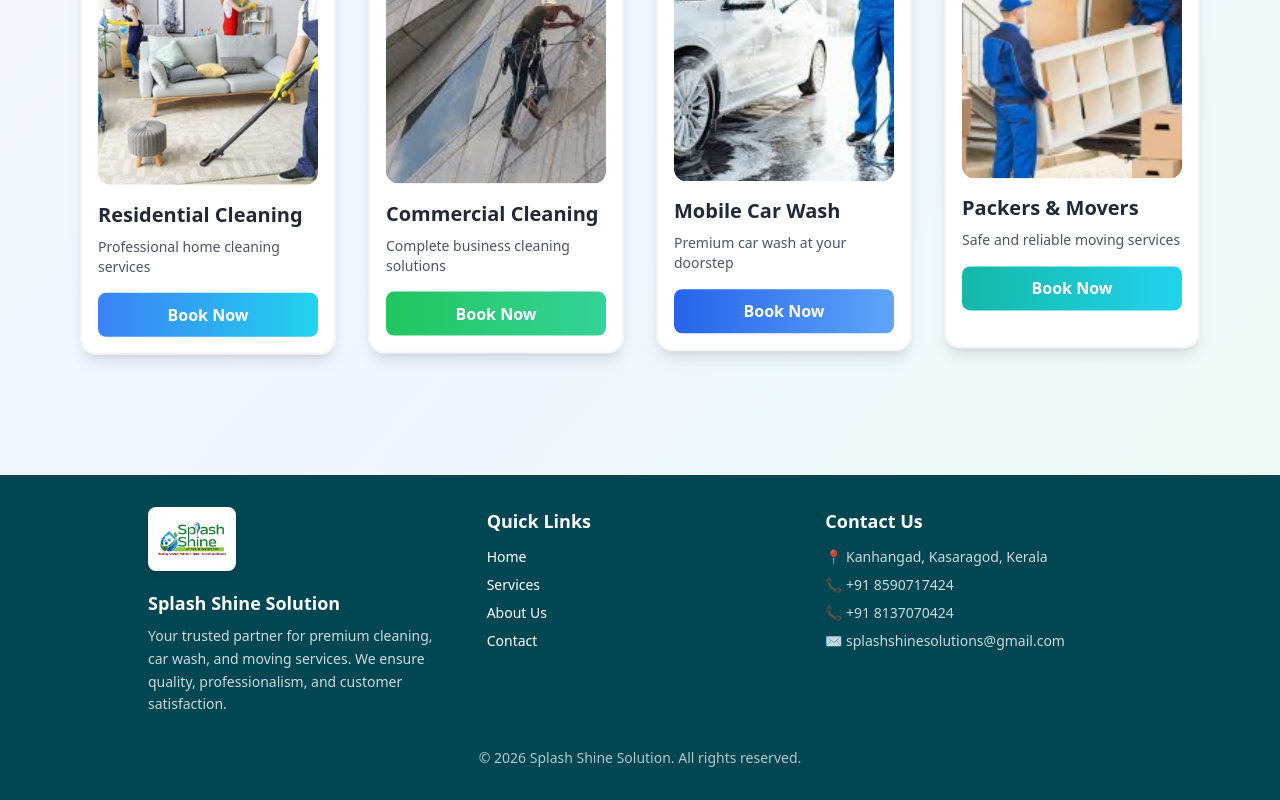
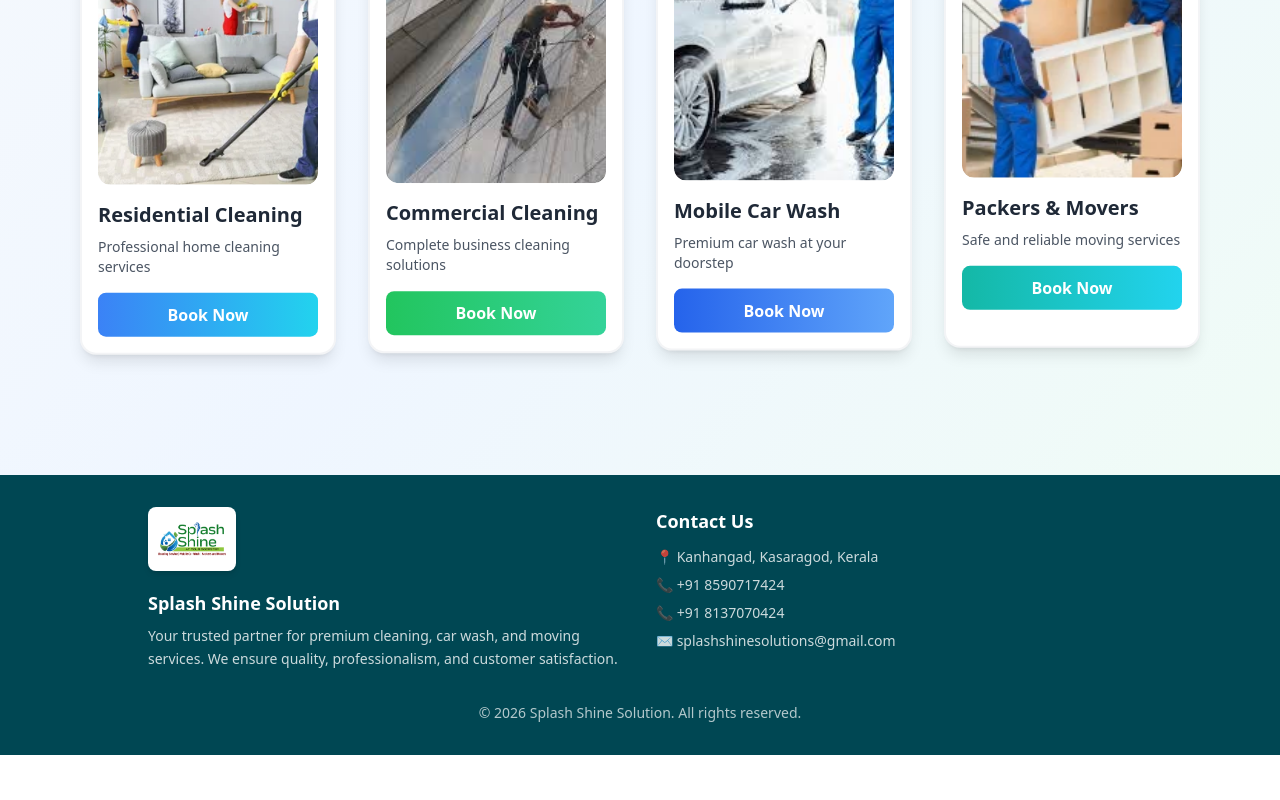
Before and after one commit to Fathima-Mufeeda-Muhammed/splashshine-web, a React (Create React App) app: page / in a window 1280 px wide. Shown: the part 657-1457 px from the top of the page. After the commit the page ends 1412 px from the top, so only its background shows below. Built offline with nearby package versions, Linux system fonts and the light colour scheme; the HTML template or start-up script is replaced by a standard one.

Commit message:
Remove quick links from footer

```diff
--- a/src/components/Footer.jsx
+++ b/src/components/Footer.jsx
@@ -4,7 +4,7 @@ import logo from "../assets/logo.png";
 const Footer = () => {
   return (
     <footer className="bg-[#004753] text-white py-8 mt-10">
-      <div className="max-w-5xl mx-auto px-5 grid md:grid-cols-3 gap-8">
+      <div className="max-w-5xl mx-auto px-5 grid md:grid-cols-2 gap-8">
 
         {/* Logo + About */}
         <div>
@@ -20,17 +20,6 @@ const Footer = () => {
             Your trusted partner for premium cleaning, car wash, and moving services.
             We ensure quality, professionalism, and customer satisfaction.
           </p>
-        </div>
-
-        {/* Quick Links */}
-        <div>
-          <h3 className="text-lg font-semibold mb-3">Quick Links</h3>
-          <ul className="space-y-2 text-sm">
-            <li><a href="/" className="hover:underline hover:text-cyan-300 transition-colors">Home</a></li>
-            <li><a href="#services" className="hover:underline hover:text-cyan-300 transition-colors">Services</a></li>
-            <li><a href="#about" className="hover:underline hover:text-cyan-300 transition-colors">About Us</a></li>
-            <li><a href="#contact" className="hover:underline hover:text-cyan-300 transition-colors">Contact</a></li>
-          </ul>
         </div>
 
         {/* Contact */}
```
